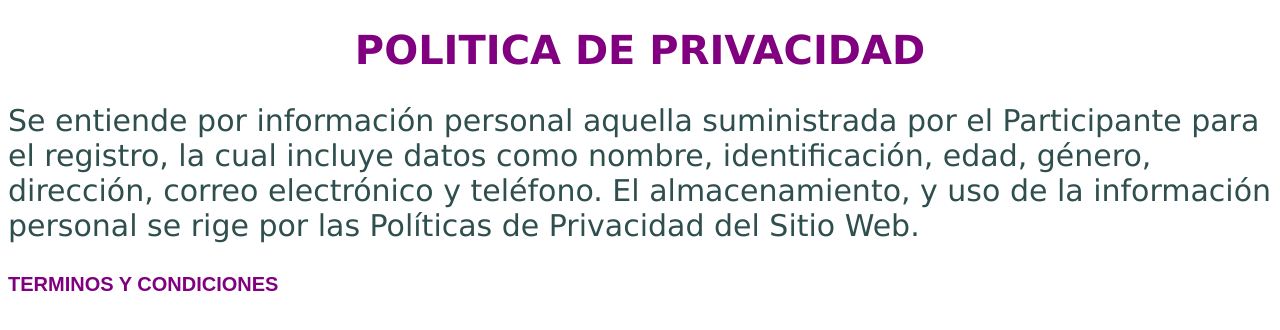
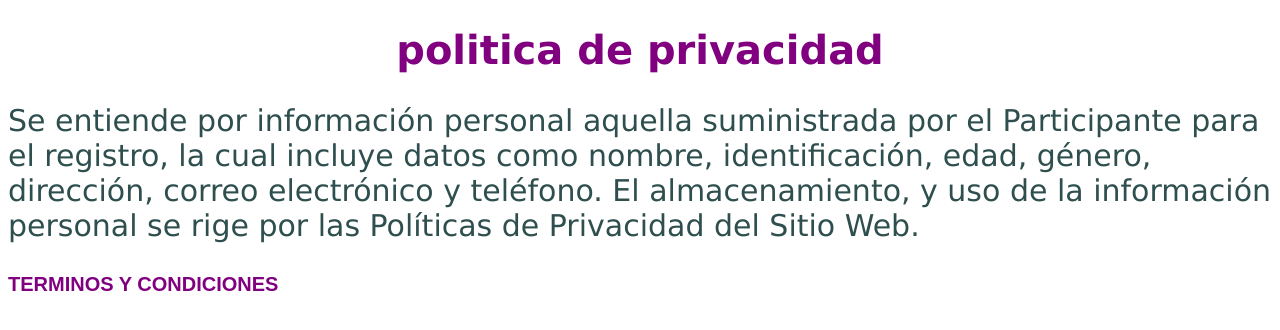
Before and after one commit to JESSICAMAZUERA00/Privacidad, a website built with Parcel: page index.html in a window 1280 px wide. Built offline with nearby package versions, Linux system fonts and the light colour scheme.

```diff
--- a/index.html
+++ b/index.html
@@ -11,7 +11,7 @@
 
 </head>
 <body>
-<h1 id="titulo">POLITICA DE PRIVACIDAD</h1>
+<h1 id="titulo">politica de privacidad</h1>
 <p id="parrafo">
     Se entiende por información personal aquella suministrada por el Participante para
     el registro, la cual incluye datos como nombre, identificación, edad, género,
```
